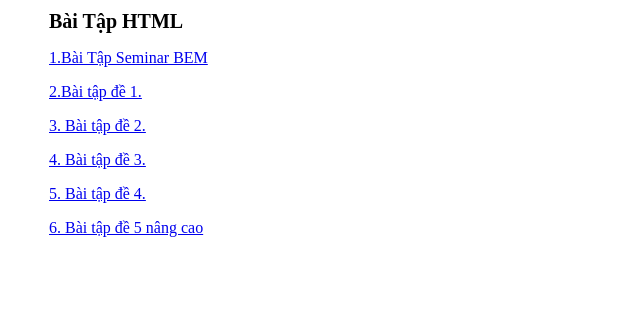
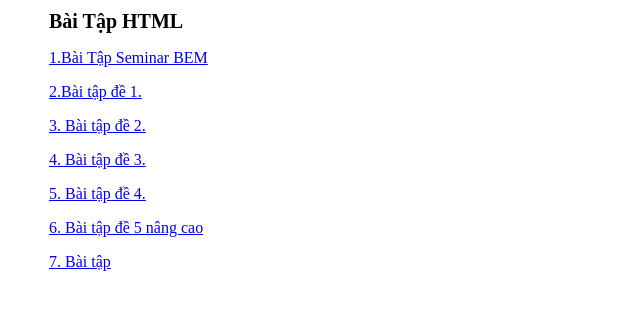
Before and after one commit to kquoc887/kquoc887.github.io, a plain HTML site: page index.html in a window 1280 px wide. Shown: the part 45-354 px from the top of the page, without its empty margins (159-799 px from the left). Drawn offline with Linux system fonts and the light colour scheme.

Commit message:
edit index.html

```diff
--- a/index.html
+++ b/index.html
@@ -16,6 +16,7 @@
 			<p><a href="De3/index.html">4. Bài tập đề 3.</a></p>
 			<p><a href="De4/index.html">5. Bài tập đề 4.</a></p>
 			<p><a href="#">6. Bài tập đề 5 nâng cao</a></p>
+			<p><a href="#">7. Bài tập</a></p>
 		</div>
 	</div>
 </body>
```
